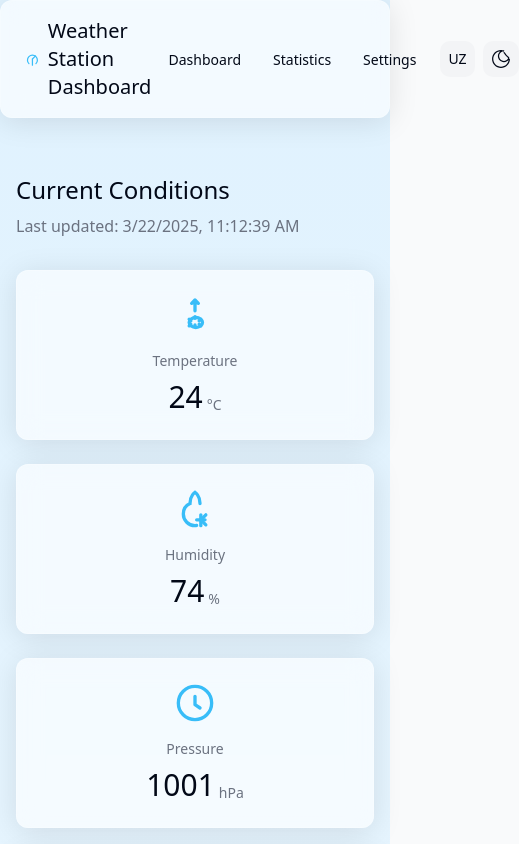
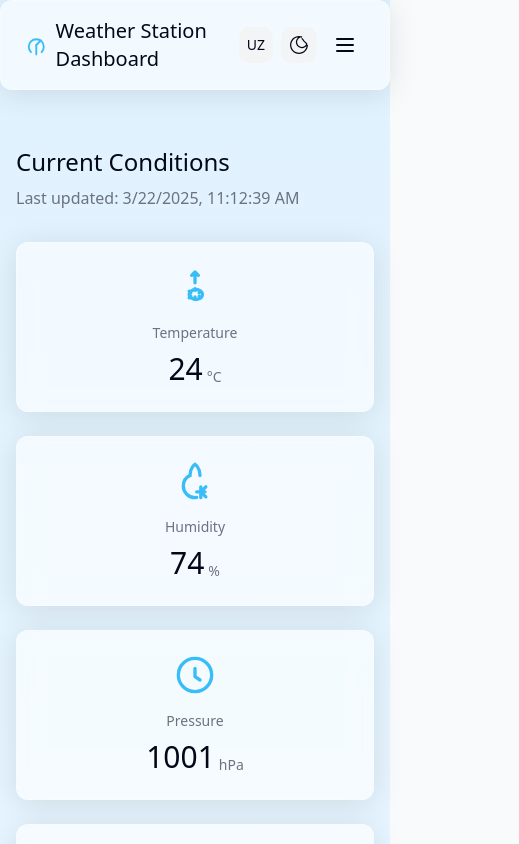
Before and after one commit to Abdulmumin5206/cloudweather-graphix, a React (Vite) app: page / in a window 390 px wide. Shown: the top 844 px of the page, 519 px wide, since content can reach past the window. Built offline with nearby package versions, Linux system fonts and the light colour scheme.

Commit message:
Describe what you changed

```diff
--- a/src/components/Header.tsx
+++ b/src/components/Header.tsx
@@ -1,4 +1,4 @@
-import React from 'react';
+import React, { useState } from 'react';
 import { cn } from "@/lib/utils";
 import { useApp } from '@/lib/AppContext';
 import ThemeToggle from './ThemeToggle';
@@ -6,6 +6,7 @@ import LanguageToggle from './LanguageToggle';
 
 const Header: React.FC = () => {
   const { t } = useApp();
+  const [mobileMenuOpen, setMobileMenuOpen] = useState(false);
 
   return (
     <header className="w-full py-4 px-6 glass-card z-10 animate-fade-in">
@@ -43,7 +44,9 @@ const Header: React.FC = () => {
           </svg>
           <h1 className="text-xl font-medium">{t('weatherStation')}</h1>
         </div>
-        <div className="flex items-center">
+
+        {/* Desktop Navigation */}
+        <div className="hidden md:flex items-center">
           <nav className="mr-6">
             <ul className="flex space-x-8">
               <li className="relative group">
@@ -65,7 +68,65 @@ const Header: React.FC = () => {
             <ThemeToggle />
           </div>
         </div>
+
+        {/* Mobile Menu Button */}
+        <div className="md:hidden flex items-center">
+          <div className="flex space-x-2 mr-2">
+            <LanguageToggle />
+            <ThemeToggle />
+          </div>
+          <button
+            onClick={() => setMobileMenuOpen(!mobileMenuOpen)}
+            className="p-2 rounded-md focus:outline-none"
+          >
+            <svg
+              width="24"
+              height="24"
+              viewBox="0 0 24 24"
+              fill="none"
+              xmlns="http://www.w3.org/2000/svg"
+              className="text-current"
+            >
+              {mobileMenuOpen ? (
+                <path
+                  d="M18 6L6 18M6 6L18 18"
+                  stroke="currentColor"
+                  strokeWidth="2"
+                  strokeLinecap="round"
+                  strokeLinejoin="round"
+                />
+              ) : (
+                <path
+                  d="M4 6H20M4 12H20M4 18H20"
+                  stroke="currentColor"
+                  strokeWidth="2"
+                  strokeLinecap="round"
+                  strokeLinejoin="round"
+                />
+              )}
+            </svg>
+          </button>
+        </div>
       </div>
+
+      {/* Mobile Menu */}
+      {mobileMenuOpen && (
+        <div className="mt-4 md:hidden">
+          <nav>
+            <ul className="flex flex-col space-y-4">
+              <li className="relative">
+                <a href="#" className="text-sm font-medium block py-2">Dashboard</a>
+              </li>
+              <li className="relative">
+                <a href="#" className="text-sm font-medium block py-2">Statistics</a>
+              </li>
+              <li className="relative">
+                <a href="#" className="text-sm font-medium block py-2">Settings</a>
+              </li>
+            </ul>
+          </nav>
+        </div>
+      )}
     </header>
   );
 };
```
